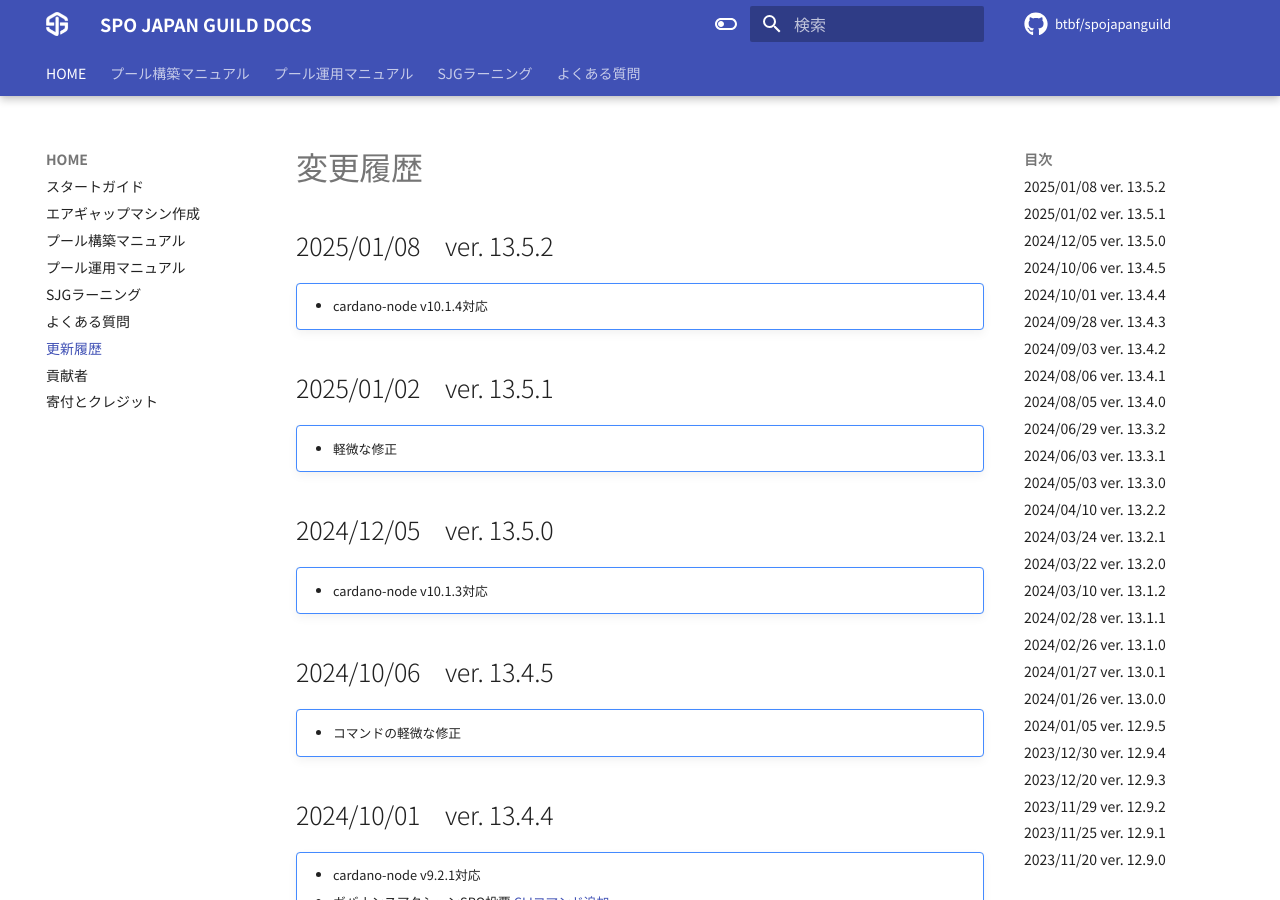
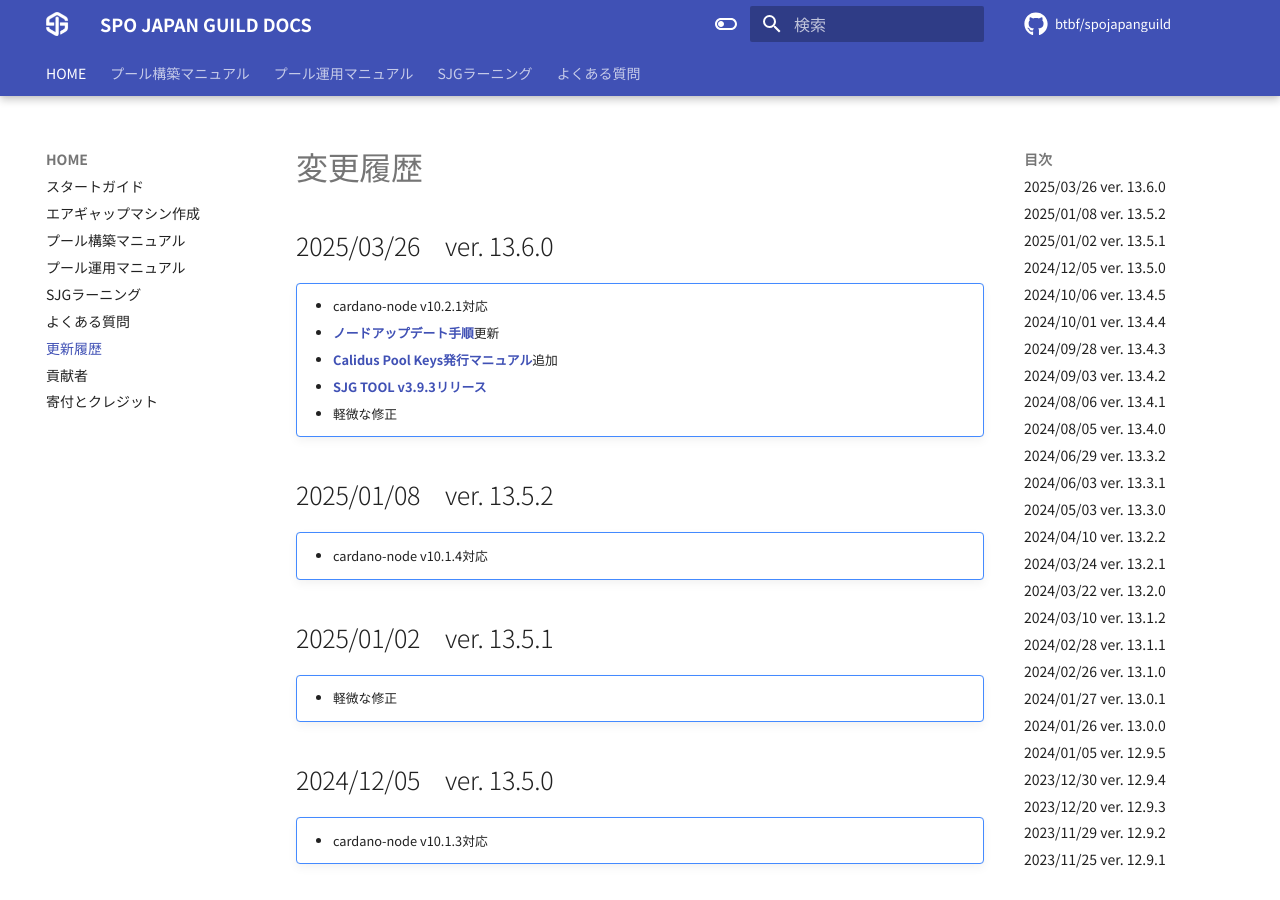
Before and after one commit to btbf/spojapanguild, an MkDocs documentation site: the page built from docs/changelogs.md, in a window 1280 px wide and 900 px high. Built offline with MkDocs 1.6.1 and Material for MkDocs 9.7.7, drawn with Linux system fonts in a browser that asks for light colours; comment, search, counter and statistics services are not loaded.

Commit message:
update changelog

```diff
--- a/docs/changelogs.md
+++ b/docs/changelogs.md
@@ -1,4 +1,12 @@
 # 変更履歴
+
+## 2025/03/26　ver. 13.6.0
+!!! note ""
+    * cardano-node v10.2.1対応
+    * [**ノードアップデート手順**](operation/node-update.md)更新
+    * [**Calidus Pool Keys発行マニュアル**](operation/calidus.md)追加
+    * [**SJG TOOL v3.9.3リリース**](operation/tool.md)
+    * 軽微な修正
 
 ## 2025/01/08　ver. 13.5.2
 !!! note ""
--- a/mkdocs.yml
+++ b/mkdocs.yml
@@ -125,26 +125,24 @@ nav:
         - '1-1.KESの更新': './operation/kes-update.md'
         - '1-2.プール情報更新': './operation/cert-update.md'
         - '1-3.資金引き出し': './operation/withdrawal.md'
-        - '1-4.プール廃止処理': './operation/pool-retire.md'
+        - '1-4.Calidusキー発行': './operation/calidus.md'
+        - '1-5.プール廃止処理': './operation/pool-retire.md'
       - '2.ノード管理':
         - '2-1.ノードアップデート': './operation/node-update.md'
         - '2-2.DB同期(Mithril)':  './operation/mithril-client.md'
         - '2-3.リレーノード増設': './operation/add-relay.md'
-        #- '2-4.ダイナミックP2P設定': './operation/p2p-settings.md'
-        - '2-4.手動トポロジー設定': './operation/topology-updater.md'
-        - '2-5.BPポート変更': './operation/bpport.md'
+        - '2-4.BPポート変更': './operation/bpport.md'
       - '3.サーバー管理':
-        - '3-1.サーバー間転送設定':
-          - '事前設定': './operation/rsync-ssh.md'
-          - 'ファイル転送手順': './operation/transfer.md'
-        - '3-2.Ubuntu22.04移行': './operation/ubuntu22.md'
-        - '3-3.サーバー引越し':
+        # - '3-1.サーバー間転送設定':
+        #   - '事前設定': './operation/rsync-ssh.md'
+        #   - 'ファイル転送手順': './operation/transfer.md'
+        - '3-1.Ubuntu22.04移行': './operation/ubuntu22.md'
+        - '3-2.サーバー引越し':
           - 'リレーサーバー': './operation/relay-move.md'
           - 'BPサーバー': './operation/bp-move.md'
       - '4.ツール設定':
         - '4-1.SJGツール導入設定': './operation/tool.md'
         - '4-2.SFTPソフト設定': './operation/sftp.md'
-        #- '4-3.SPO投票': './operation/spo-poll.md'
         - '4-3.Grafana追加設定':
           - 'Grafanaセキュリティ強化': './operation/grafana-security.md'
           - 'Grafanaアラート設定': './operation/grafana-alert.md'
```
